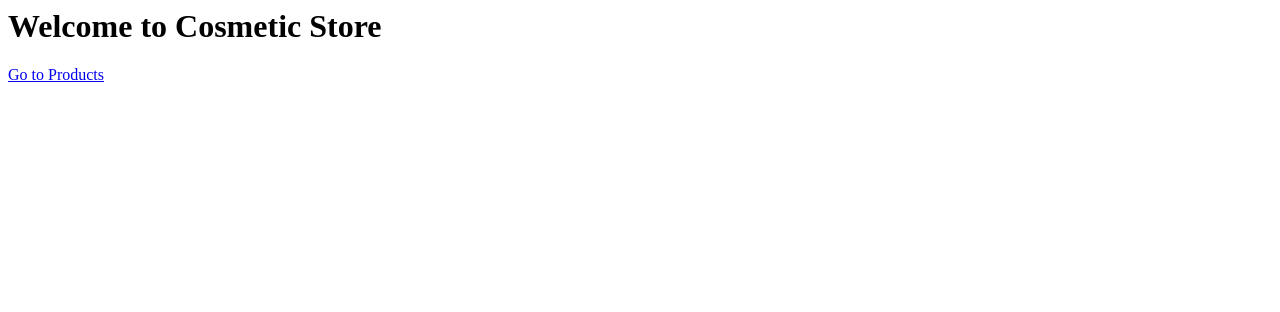
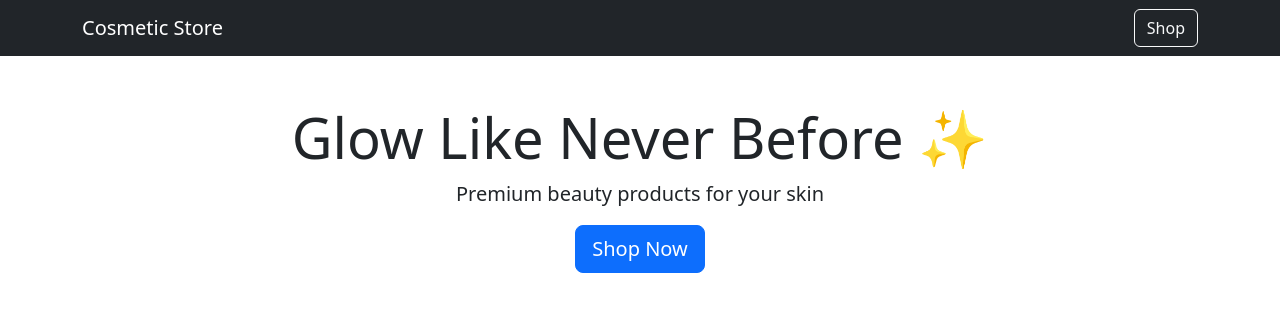
Before and after one commit to vikasrajput0112/cosmetic-store, a Django app: page / in a window 1280 px wide. Shown: the top 312 px of the page. Run offline with Django 4.2, Linux system fonts and the light colour scheme.

Commit message:
Update home.html

```diff
--- a/store/templates/home.html
+++ b/store/templates/home.html
@@ -1,2 +1,27 @@
-<h1>Welcome to Cosmetic Store</h1>
-<a href="/products/">Go to Products</a>
+<!DOCTYPE html>
+<html>
+<head>
+    <title>Cosmetic Store</title>
+    <link href="https://cdn.jsdelivr.net/npm/bootstrap@5.3.0/dist/css/bootstrap.min.css" rel="stylesheet">
+</head>
+<body>
+
+<!-- Navbar -->
+<nav class="navbar navbar-expand-lg navbar-dark bg-dark">
+    <div class="container">
+        <a class="navbar-brand" href="/">Cosmetic Store</a>
+        <div>
+            <a href="/products/" class="btn btn-outline-light">Shop</a>
+        </div>
+    </div>
+</nav>
+
+<!-- Hero Section -->
+<div class="container text-center mt-5">
+    <h1 class="display-4">Glow Like Never Before ✨</h1>
+    <p class="lead">Premium beauty products for your skin</p>
+    <a href="/products/" class="btn btn-primary btn-lg">Shop Now</a>
+</div>
+
+</body>
+</html>
```
